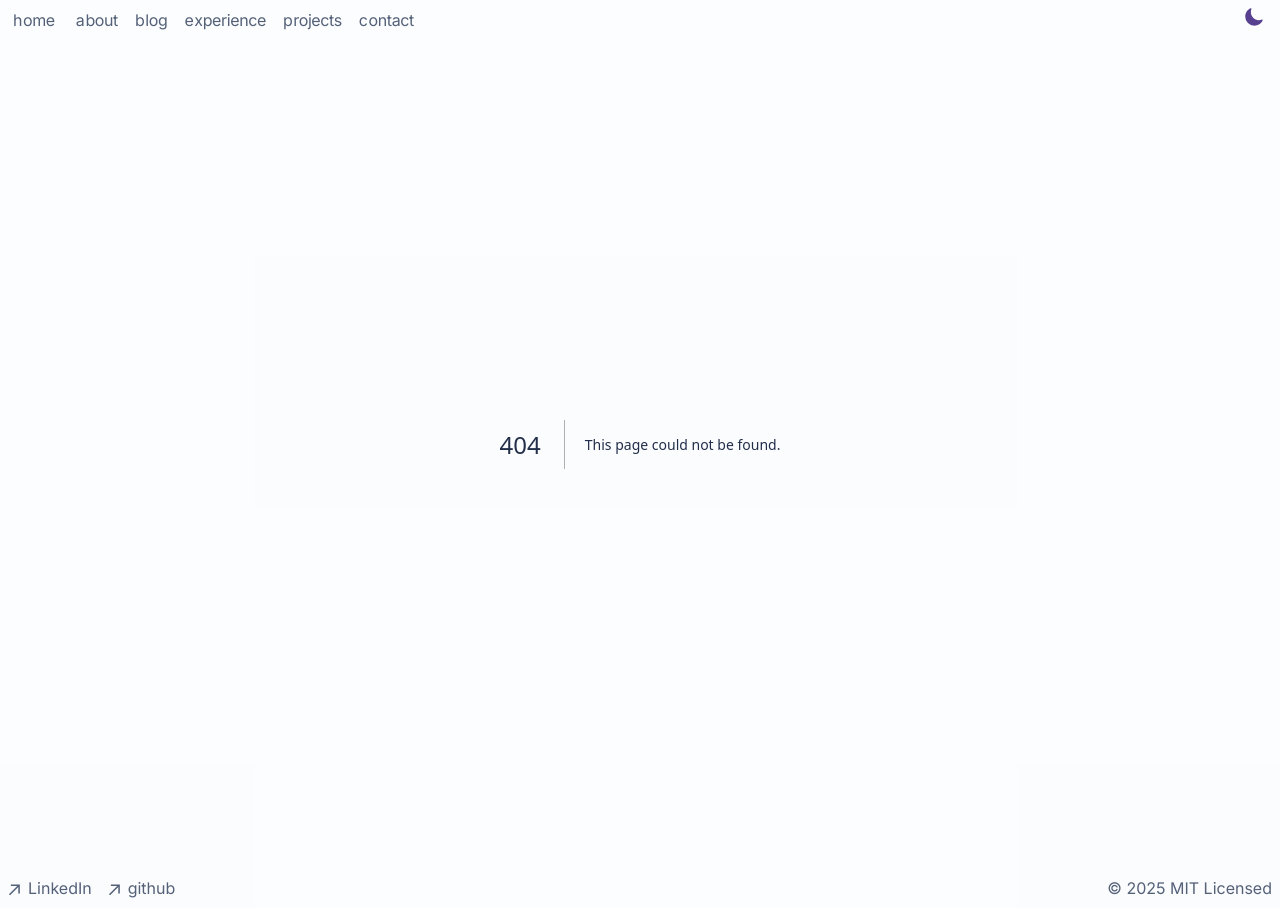
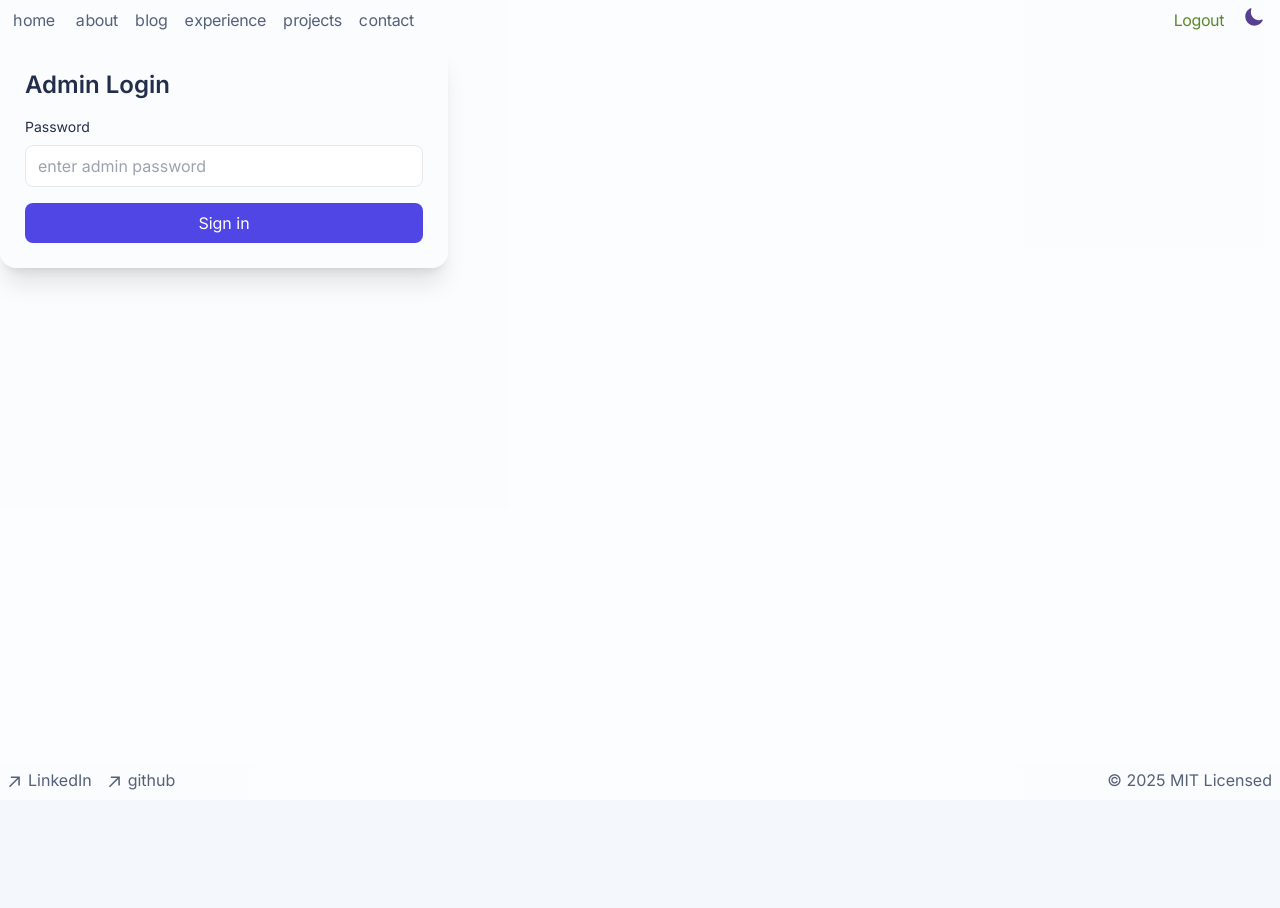
Before and after one commit to tatooin6/portfolio, a Next.js app: page /login in a window 1280 px wide. Before the commit this address had no page. After the commit the page ends 800 px from the top, so only its background shows below. Built offline with nearby package versions, Linux system fonts and the light colour scheme.

Commit message:
Implemented login logic

```diff
--- a/jest.setup.ts
+++ b/jest.setup.ts
@@ -1 +1 @@
-import "@testing-library/jest-dom";
+import "@testing-library/jest-dom/jest-globals";
--- a/package.json
+++ b/package.json
@@ -15,6 +15,7 @@
     "@emotion/styled": "^11.13.0",
     "@tailwindcss/typography": "^0.5.19",
     "framer-motion": "^11.5.4",
+    "jose": "^6.2.3",
     "next": "^14.2.33",
     "next-mdx-remote": "^6.0.0",
     "notistack": "^3.0.2",
--- /dev/null
+++ b/src/app/admin/page.tsx
@@ -0,0 +1,27 @@
+import { verifyAdminToken } from "@/lib/auth";
+import { cookies } from "next/headers";
+import { redirect } from "next/navigation";
+
+
+const AdminPage = async () => {
+  const cookieStore = await cookies();
+  const token = cookieStore.get("admin_token")?.value;
+
+
+  if (!token) {
+    redirect("/login");
+  }
+
+  const payload = await verifyAdminToken(token);
+
+  if (!payload) redirect("/login");
+
+  return (
+    <main className="p-6">
+      <h1 className="text-3xl font-bold">Admin Panel</h1>
+      <p className="mt-2">Welcome back sir.</p>
+    </main>
+  )
+}
+
+export default AdminPage
--- /dev/null
+++ b/src/app/api/login/route.ts
@@ -0,0 +1,31 @@
+import { createAdminToken } from "@/lib/auth";
+import { NextResponse } from "next/server";
+
+
+export async function POST(request: Request) {
+  const { password } = await request.json();
+
+  if (!password || password !== process.env.ADM_PSS) {
+    return NextResponse.json(
+      { message: "Invalid Credentials." },
+      { status: 401 });
+  }
+
+  const token = await createAdminToken();
+
+  const response = NextResponse.json(
+    { message: "Login Successful" },
+    { status: 200 }
+  );
+
+  response.cookies.set("admin_token", token, {
+    httpOnly: true,
+    secure: process.env.NODE_ENV === "production",
+    sameSite: "strict",
+    path: "/",
+    maxAge: 60 * 60 * 2
+  });
+
+  return response;
+
+}
--- /dev/null
+++ b/src/app/api/logout/route.ts
@@ -0,0 +1,19 @@
+import { NextResponse } from "next/server";
+
+
+export async function POST() {
+  const response = NextResponse.json(
+    { message: "Logged out" },
+    { status: 200 }
+  );
+
+  console.log("logging out from api");
+
+  response.cookies.set("admin_token", "", {
+    httpOnly: true,
+    expires: new Date(0),
+    path: "/"
+  });
+
+  return response;
+}
--- a/src/app/components/Navbar.tsx
+++ b/src/app/components/Navbar.tsx
@@ -5,6 +5,7 @@ import Link from "next/link";
 import { IoMenu, IoClose } from "react-icons/io5";
 import ThemeSwitcher from "./common/ThemeSwitcher";
 import { usePathname } from "next/navigation";
+import { useRouter } from "next/navigation";
 
 const navItems = {
   "/": {
@@ -30,6 +31,13 @@ const navItems = {
 const Navbar = () => {
   const pathname = usePathname();
   const [drawerOpen, setDrawerOpen] = useState(false);
+  const router = useRouter();
+
+  const handleLogout = async (): Promise<void> => {
+    await fetch("/api/logout", { method: "POST" });
+    router.push("/");
+    router.refresh();
+  }
 
   return (
     <aside className="-ml-[8px] mb-1 tracking-tight">
@@ -45,15 +53,13 @@ const Navbar = () => {
                 <Link
                   key={path}
                   href={path}
-                  className={`relative m-1 flex align-middle px-2 py-1 transition-all ${
-                    isActive
+                  className={`relative m-1 flex align-middle px-2 py-1 transition-all ${isActive
                     ? "text-theme-text"
                     : "text-theme-muted hover:text-theme-primary"
                     }`}
                 >
                   <span
-                    className={`relative px-[1px] transition-all duration-300 ${
-                      isActive
+                    className={`relative px-[1px] transition-all duration-300 ${isActive
                       ? "rounded-sm bg-theme-accent text-theme-contrast"
                       : "hover:bg-theme-panel hover:text-theme-accent"
                       }`}
@@ -65,7 +71,14 @@ const Navbar = () => {
               );
             })}
           </div>
-          <div className="flex flex-row items-center justify-end px-2">
+          <div className="flex flex-row items-center justify-between px-2">
+            <Link
+              href="/"
+              className="relative m-1 flex align-middle px-4 py-1 transition-all text-theme-accent"
+              onClick={handleLogout}
+            >
+              Logout
+            </Link>
             <ThemeSwitcher />
           </div>
         </nav>
@@ -113,8 +126,7 @@ const Navbar = () => {
                   key={path}
                   href={path}
                   onClick={() => setDrawerOpen(false)}
-                  className={`block py-2 px-3 rounded ${
-                    isActive
+                  className={`block py-2 px-3 rounded ${isActive
                     ? "bg-theme-accent text-theme-contrast"
                     : "text-theme-primary hover:bg-theme-panel"
                     }`}
@@ -123,6 +135,11 @@ const Navbar = () => {
                 </Link>
               );
             })}
+            <Link
+              href="/"
+              className="relative m-1 flex align-middle px-2 py-1 transition-all text-theme-accent">
+              Logout
+            </Link>
           </nav>
         </div>
       </div>
--- /dev/null
+++ b/src/app/login/page.tsx
@@ -0,0 +1,74 @@
+"use client";
+
+import { useRouter } from "next/navigation";
+import { useState } from "react";
+
+const LoginPage = () => {
+  const [password, setPassword] = useState("")
+  const [error, setError] = useState("")
+  const [isSubmitting, setIsSubmitting] = useState(false);
+  const router = useRouter();
+
+  const handleSubmit = async (e: React.FormEvent<HTMLFormElement>) => {
+    console.log('%isSubmitting', 'color:magenta');
+    e.preventDefault();
+    setError("");
+    setIsSubmitting(true);
+
+    try {
+      const response = await fetch("api/login", {
+        method: "POST",
+        headers: { "Content-Type": "application/json" },
+        body: JSON.stringify({ password })
+      });
+
+      if (!response.ok) {
+        const data = await response.json();
+        setError(data.message || "Login Failed");
+        return;
+      }
+
+      router.push("/admin");
+      router.refresh();
+    } catch {
+      setError("Something with the Login operation went wrong.")
+    } finally {
+      setIsSubmitting(false);
+    }
+  }
+  return (
+    <main>
+      <form
+        onSubmit={handleSubmit}
+        className="w-full max-w-md rounded-2xl border border-white/10 p-6 shadow-xl"
+      >
+        <h1 className="mb-4 text-2xl font-semibold">Admin Login</h1>
+        <label
+          className="mb-2 block text-sm"
+          htmlFor="password"
+        >
+          Password
+        </label>
+        <input
+          id="password"
+          type="password"
+          value={password}
+          onChange={(e) => setPassword(e.target.value)}
+          className="w-full rounded-lg border px-3 py-2"
+          placeholder="enter admin password"
+          required
+        />
+        {error ? <p className="mt-3 text-sm text-red-500">{error}</p> : null}
+        <button
+          type="submit"
+          disabled={isSubmitting}
+          className="mt-4 w-full rounded-lg bg-indigo-600 px-4 py-2 text-white"
+        >
+          {isSubmitting ? "Signing in..." : "Sign in"}
+        </button>
+      </form>
+    </main>
+  )
+}
+
+export default LoginPage
--- /dev/null
+++ b/src/lib/auth.ts
@@ -0,0 +1,20 @@
+import { jwtVerify, SignJWT } from "jose";
+
+const secret = new TextEncoder().encode(process.env.JWT_SECRET);
+
+export async function createAdminToken() {
+  return await new SignJWT({ role: "admin" })
+    .setProtectedHeader({ alg: "HS256" })
+    .setIssuedAt()
+    .setExpirationTime("2h")
+    .sign(secret);
+}
+
+export async function verifyAdminToken(token: string) {
+  try {
+    const { payload } = await jwtVerify(token, secret);
+    return payload;
+  } catch (error) {
+    return null;
+  }
+}
```
Also changed, not shown: 1 other file (tests, documents, lock files or other folders). Lines whose indentation alone changed are shown as unchanged.
